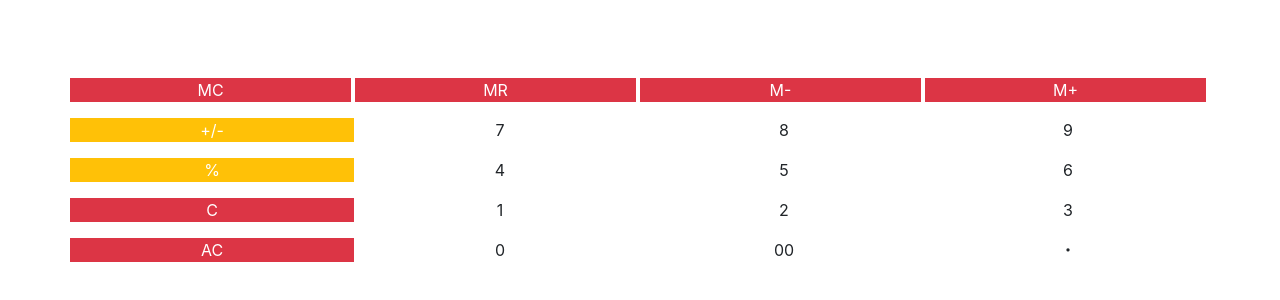
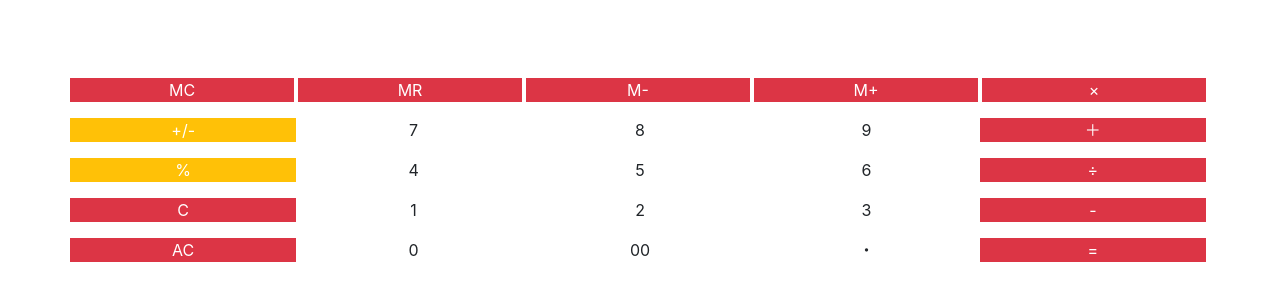
Before and after one commit to kenzoukenzou/calculator, a React (Create React App) app: page / in a window 1280 px wide. Shown: the part 222-522 px from the top of the page. Built offline with nearby package versions, Linux system fonts and the light colour scheme.

Commit message:
add: calculate button (四則演算のボタン配置)

```diff
--- a/src/App.js
+++ b/src/App.js
@@ -8,30 +8,35 @@ function App() {
         <div className="col mr-1 bg-danger text-white">MR</div>
         <div className="col mr-1 bg-danger text-white">M-</div>
         <div className="col mr-1 bg-danger text-white">M+</div>
+        <div className="col mr-1 bg-danger text-white">×</div>
       </div>
       <div className="row mt-3">
         <div className="col mr-1 bg-warning text-white">+/-</div>
         <div className="col">7</div>
         <div className="col">8</div>
         <div className="col">9</div>
+        <div className="col mr-1 bg-danger text-white">＋</div>
       </div>
       <div className="row mt-3">
         <div className="col mr-1 bg-warning text-white">%</div>
         <div className="col">4</div>
         <div className="col">5</div>
         <div className="col">6</div>
+        <div className="col mr-1 bg-danger text-white">÷</div>
       </div>
       <div className="row mt-3">
         <div className="col mr-1 bg-danger text-white">C</div>
         <div className="col">1</div>
         <div className="col">2</div>
         <div className="col">3</div>
+        <div className="col mr-1 bg-danger text-white">-</div>
       </div>
       <div className="row mt-3">
         <div className="col mr-1 bg-danger text-white">AC</div>
         <div className="col">0</div>
         <div className="col">00</div>
         <div className="col">・</div>
+        <div className="col mr-1 bg-danger text-white">=</div>
       </div>
     </div>
   );
```
